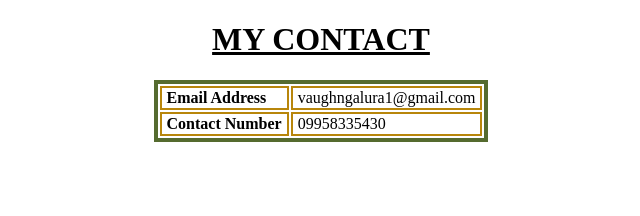
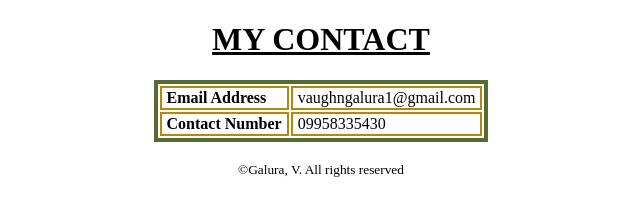
Before and after one commit to GaluraV/GaluraV-s-Online-Resume, a plain HTML site: page contact.html in a window 1280 px wide. Shown: the whole page, without its empty margins (319-959 px from the left). Drawn offline with Linux system fonts and the light colour scheme.

Commit message:
Update contact.html

```diff
--- a/contact.html
+++ b/contact.html
@@ -40,5 +40,9 @@ table.center {
         <td>&nbsp;09958335430</td>
     </tr>
 </table>
+        <footer style="text-align: center;">
+    <br>
+    <small>&copy;Galura, V. All rights reserved</small>
+</footer>
     </body>
 </html>
```
